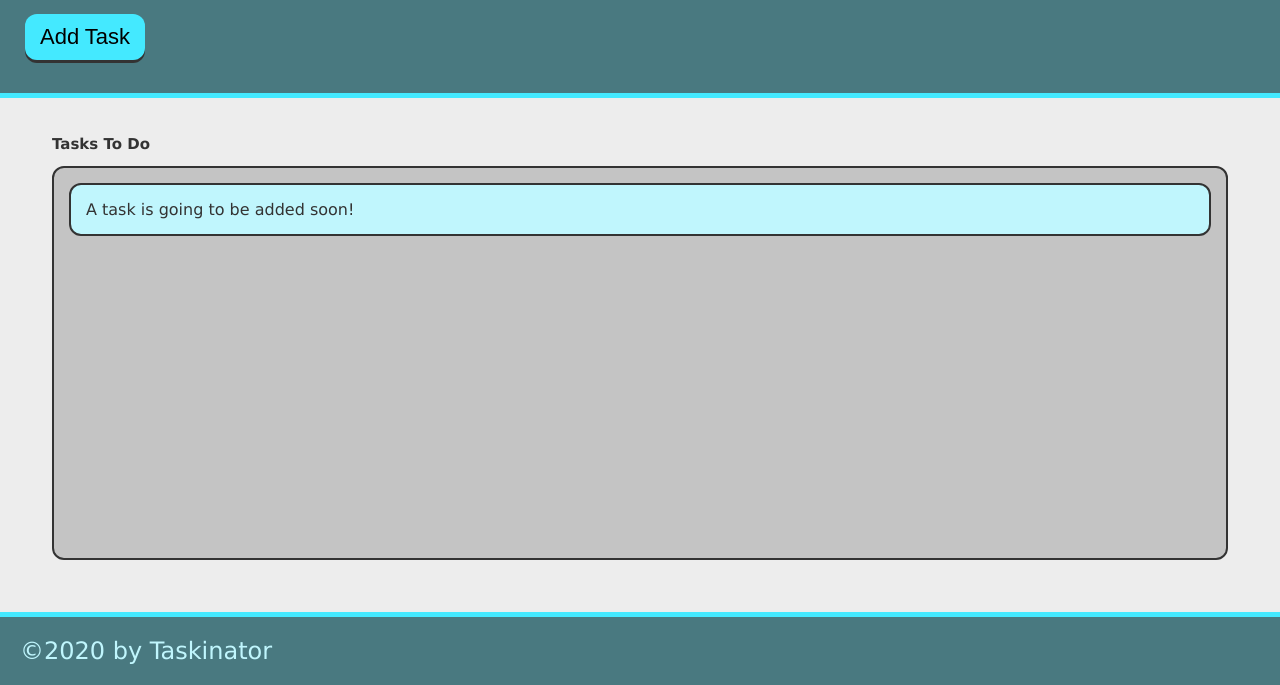
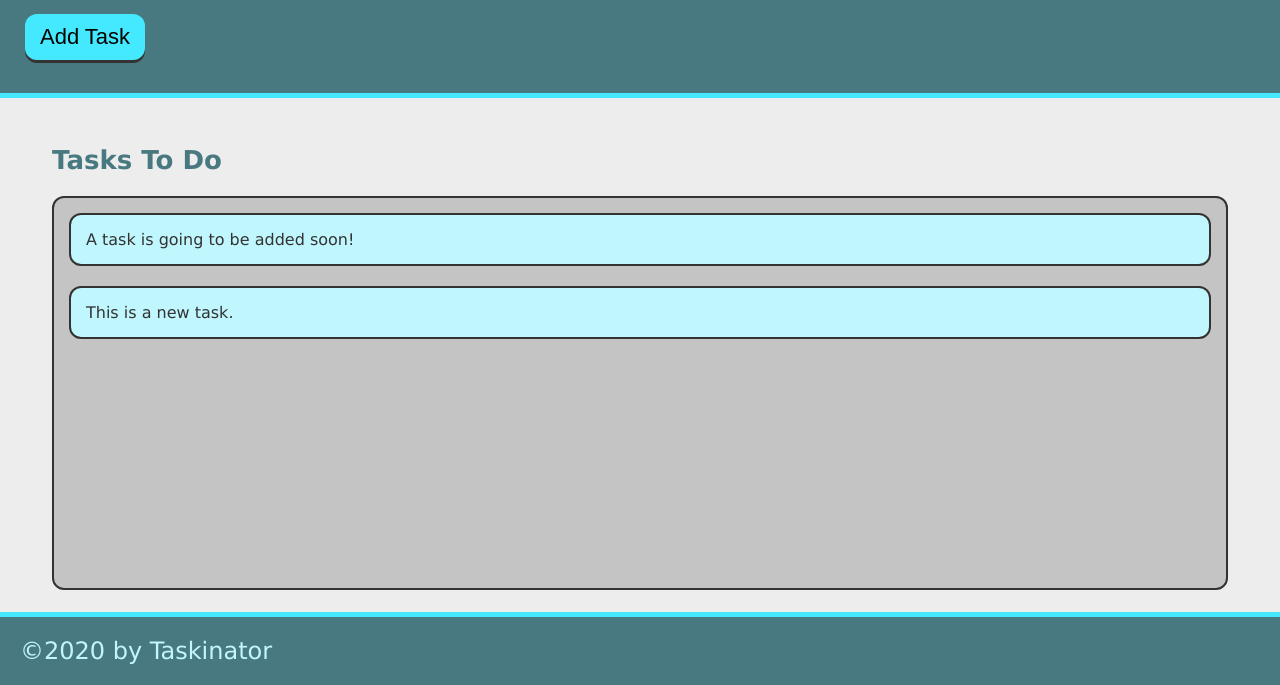
Before and after one commit to XxElijahMxX/taskinator, a plain HTML site: page index.html in a window 1280 px wide. Both pictures are taken after a click on the button "Add Task". Shown: the part 115-800 px from the top of the page. Drawn offline with Linux system fonts and the light colour scheme.

Commit message:
add ability to add task

```diff
--- a/assets/js/script.js
+++ b/assets/js/script.js
@@ -0,0 +1,11 @@
+var buttonEl = document.querySelector("#save-task");
+var tasksToDoEl = document.querySelector("#tasks-to-do");
+
+var createTaskHandler = function() {
+  var listItemEl = document.createElement("li");
+  listItemEl.className = "task-item";
+  listItemEl.textContent = "This is a new task.";
+  tasksToDoEl.appendChild(listItemEl);
+};
+
+buttonEl.addEventListener("click", createTaskHandler);
--- a/index.html
+++ b/index.html
@@ -1,29 +1,36 @@
 <!DOCTYPE html>
 <html lang="en">
+
 <head>
   <meta charset="UTF-8">
-    <meta http-equiv="X-UA-Compatible" content="IE=edge">
   <meta name="viewport" content="width=device-width, initial-scale=1.0">
+  <meta http-equiv="X-UA-Compatible" content="ie=edge">
   <title>Taskinator</title>
   <link rel="stylesheet" href="./assets/css/style.css">
 </head>
+
 <body>
+
   <header>
     <h1 class="page-title">Taskinator</h1>
     <p>Click the button below to add a new task!</p>
-        <button class="btn" >Add Task</button>
+    <button class="btn" id="save-task">Add Task</button>
   </header>
-   <script src="./assets/js/script.js"></script>
+
   <main class="page-content">
     <section class="task-list-wrapper">
-            <h2 class list-title>Tasks To Do</h2>
-            <ul class="task-list">
+      <h2 class="list-title">Tasks To Do</h2>
+      <ul class="task-list" id="tasks-to-do">
         <li class="task-item">A task is going to be added soon!</li>
       </ul>
     </section>
   </main>
-</body>
+
   <footer>
     &copy;2020 by Taskinator
   </footer>
+
+  <script src="./assets/js/script.js"></script>
+</body>
+
 </html>
```
Lines whose indentation alone changed are shown as unchanged.
